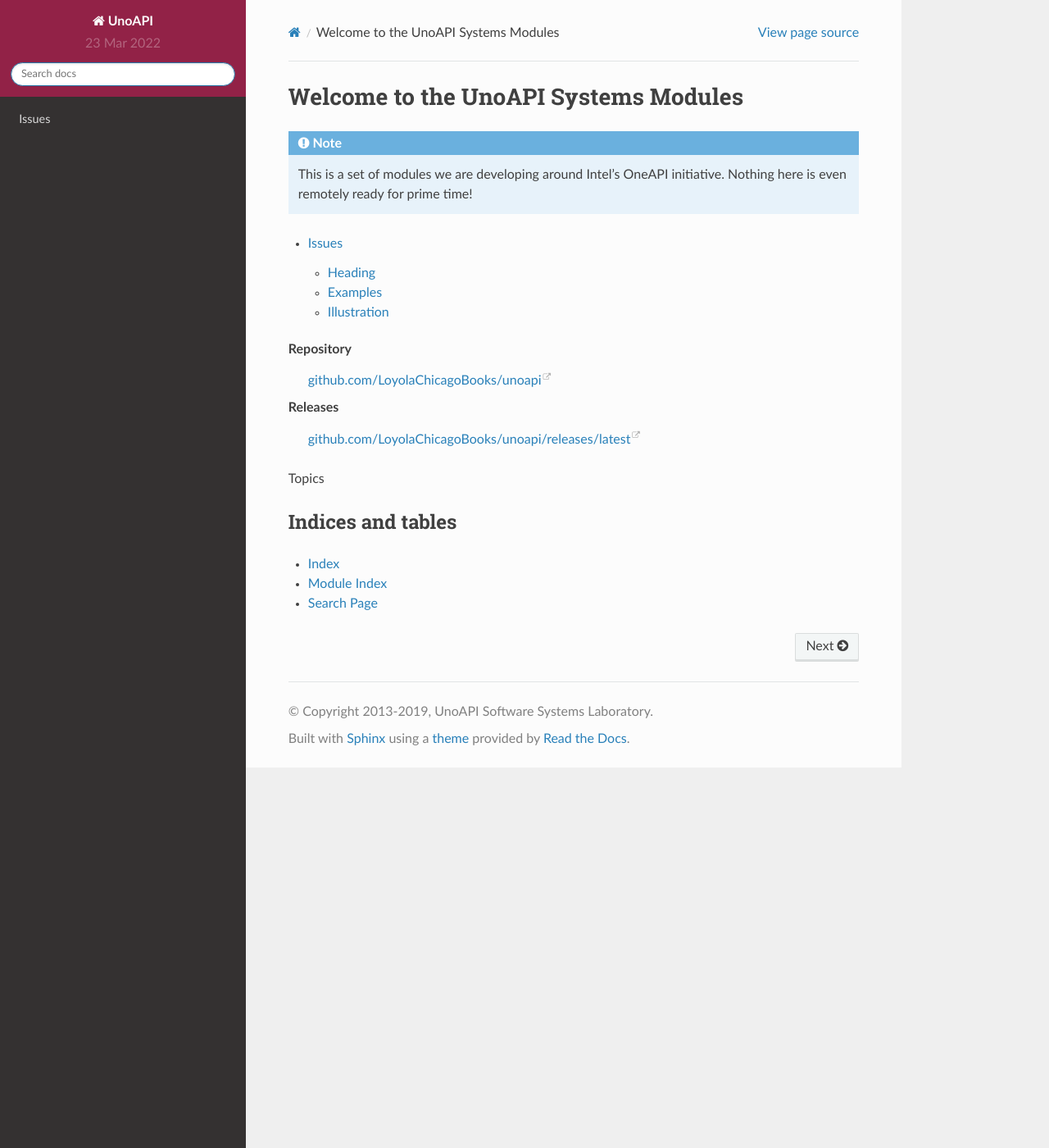
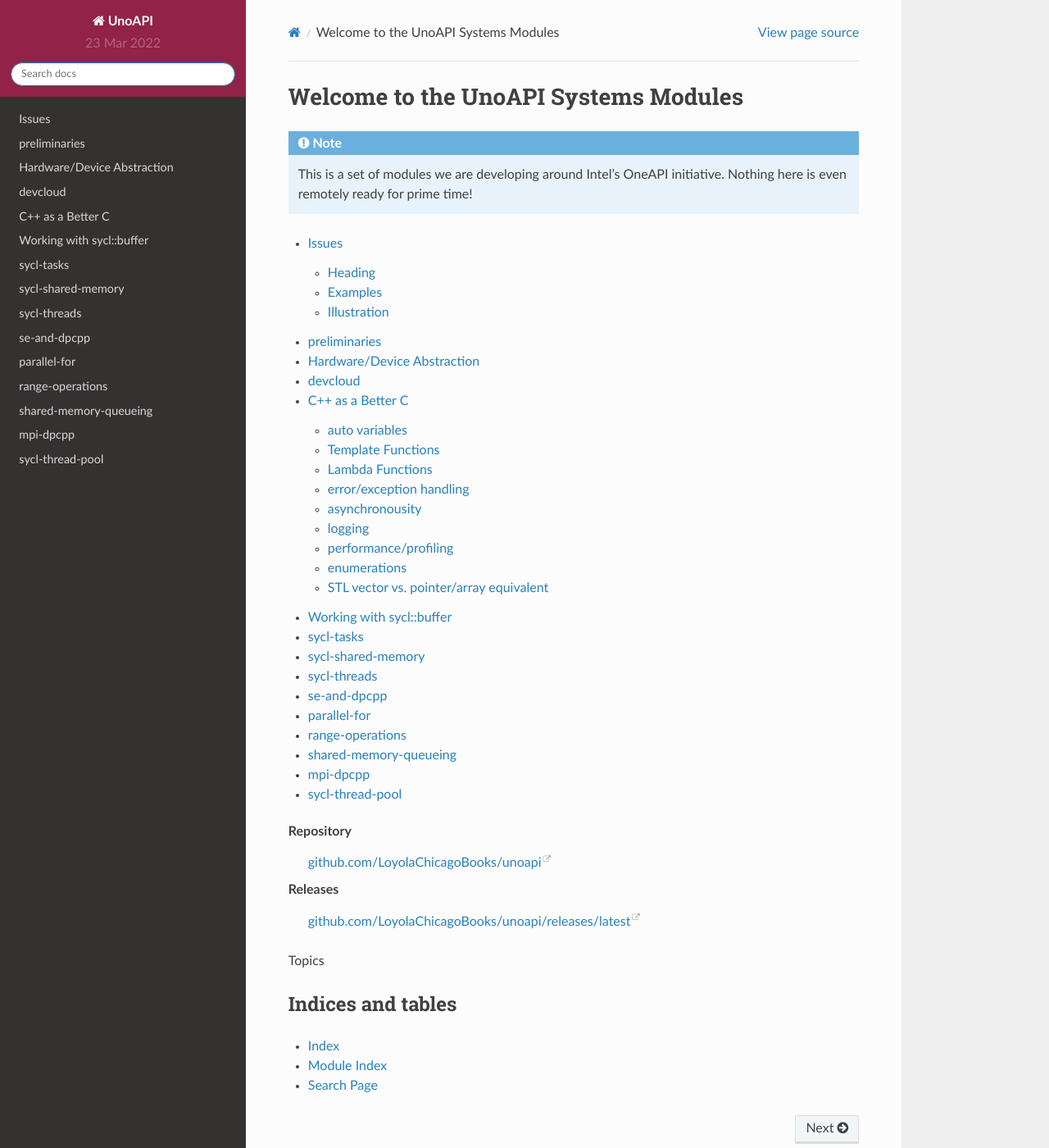
Before and after one commit to LoyolaChicagoBooks/unoapi, a Sphinx documentation site: the page built from source/index.rst, in a window 1280 px wide and 1400 px high. Shown: the whole window at 82% size. Built offline with Sphinx 7.4.7 and the Read the Docs theme 2.0.0, drawn with Linux system fonts in a browser that asks for light colours.

Commit message:
add placeholder chapters so work can begin

```diff
--- /dev/null
+++ b/source/abstraction/abstraction.rst
@@ -0,0 +1,4 @@
+Hardware/Device Abstraction
+============================
+
+.. note:: Platforms and Devices via SYCL Device Selection
--- /dev/null
+++ b/source/cplusplus-better-c/cplusplus-better-c.rst
@@ -0,0 +1,32 @@
+C++ as a Better C
+=========================
+
+.. note:: This chapter will cover C++ fundamentals and patterns needed to make effective use of Data-parallel C++. While not intended to be a comprehensive C++ tutorial, we focus on how to maek the most effective use of C++ and (more importantly) understand how these concepts are essential to using DPC++.
+
+
+auto variables
+---------------
+
+Template Functions
+--------------------
+
+Lambda Functions
+------------------
+
+error/exception handling
+--------------------------
+
+asynchronousity
+------------------------
+
+logging
+--------
+
+performance/profiling
+----------------------
+
+enumerations
+--------------
+
+STL vector vs. pointer/array equivalent
+--------------------------------------------
--- /dev/null
+++ b/source/devcloud/devcloud.rst
@@ -0,0 +1,2 @@
+devcloud
+=========================
--- a/source/index.rst
+++ b/source/index.rst
@@ -10,6 +10,20 @@
    :maxdepth: 2
 
    issues/issues
+   preliminaries/preliminaries
+   abstraction/abstraction
+   devcloud/devcloud
+   cplusplus-better-c/cplusplus-better-c
+   sycl-buffer/sycl-buffer
+   sycl-tasks/sycl-tasks
+   sycl-shared-memory/sycl-shared-memory
+   sycl-threads/sycl-threads
+   se-and-dpcpp/se-and-dpcpp
+   parallel-for/parallel-for
+   range-operations/range-operations
+   shared-memory-queueing/shared-memory-queueing
+   mpi-dpcpp/mpi-dpcpp
+   sycl-thread-pool/sycl-thread-pool
 
 Repository
    `github.com/LoyolaChicagoBooks/unoapi <https://github.com/LoyolaChicagoBooks/unoapi>`_
--- /dev/null
+++ b/source/mpi-dpcpp/mpi-dpcpp.rst
@@ -0,0 +1,2 @@
+mpi-dpcpp
+=========================
--- /dev/null
+++ b/source/parallel-for/parallel-for.rst
@@ -0,0 +1,2 @@
+parallel-for
+=========================
--- /dev/null
+++ b/source/preliminaries/preliminaries.rst
@@ -0,0 +1,2 @@
+preliminaries
+=========================
--- /dev/null
+++ b/source/range-operations/range-operations.rst
@@ -0,0 +1,2 @@
+range-operations
+=========================
--- /dev/null
+++ b/source/se-and-dpcpp/se-and-dpcpp.rst
@@ -0,0 +1,2 @@
+se-and-dpcpp
+=========================
--- /dev/null
+++ b/source/shared-memory-queueing/shared-memory-queueing.rst
@@ -0,0 +1,2 @@
+shared-memory-queueing
+=========================
--- /dev/null
+++ b/source/sycl-buffer/sycl-buffer.rst
@@ -0,0 +1,4 @@
+Working with sycl::buffer
+==========================
+
+.. note:: Buffer management. It's important to understand the difference between this and various other forms of memory management.
--- /dev/null
+++ b/source/sycl-shared-memory/sycl-shared-memory.rst
@@ -0,0 +1,2 @@
+sycl-shared-memory
+=========================
--- /dev/null
+++ b/source/sycl-tasks/sycl-tasks.rst
@@ -0,0 +1,2 @@
+sycl-tasks
+=========================
--- /dev/null
+++ b/source/sycl-thread-pool/sycl-thread-pool.rst
@@ -0,0 +1,2 @@
+sycl-thread-pool
+=========================
--- /dev/null
+++ b/source/sycl-threads/sycl-threads.rst
@@ -0,0 +1,2 @@
+sycl-threads
+=========================
```
